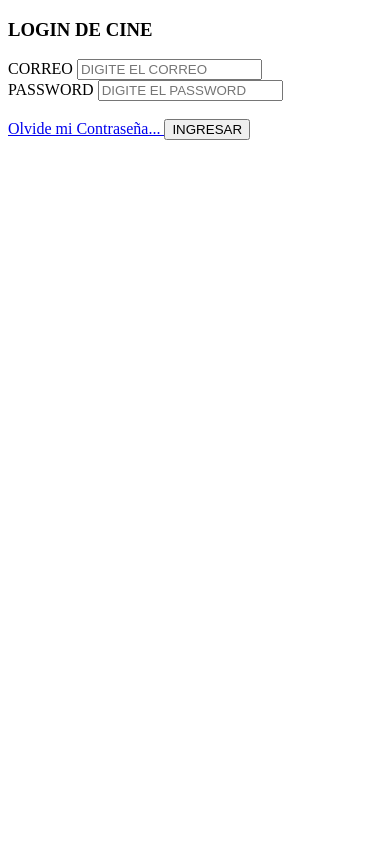
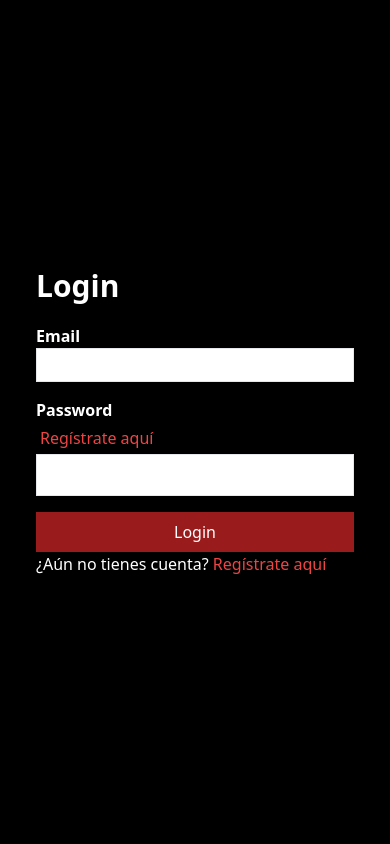
Before and after one commit to Juan458223/Proyecto-Cine, a PHP site: page / in a window 390 px wide. Run offline with PHP 8.4, Linux system fonts and the light colour scheme; some libraries are stand-ins or nearby versions.

Commit message:
feat:add html of login

```diff
--- a/index.php
+++ b/index.php
@@ -1,41 +1,29 @@
-<!doctype html>
-<html lang="es">
-    <head>
-        <!-- Required meta tags -->
-        <meta charset="utf-8">
-        <meta name="viewport" content="width=device-width, initial-scale=1">
-        <title>LOGIN DE CINE</title>
-    </head>
-    <body>
-        <div class="container">
-            <div class="card">
-                <div class="card-header bg-info">
-                    <h3 class="text-white text-center">LOGIN DE CINE</h3>
-                </div>
-                <div class="card-body">
-                    <form name="form" action="/proyectocine/controller/verificar_contraseña.php" method="post">
-                        <div class="row">
-                            <div class="col-md-6">
-                                <label for="user">CORREO</label>
-                                <input type="text" name="correo" class="form-control" placeholder="DIGITE EL CORREO">
-                            </div>
-                            <div class="col-md-6">
-                                <label for="passw">PASSWORD</label>
-                                <input type="password" name="passw" class="form-control" placeholder="DIGITE EL PASSWORD">
-                            </div>
-                            <div class="col-md-12">
-                                <br>
+<!DOCTYPE html>
+<html lang="en">
+<head>
+    <meta charset="UTF-8">
+    <meta name="viewport" content="width=device-width, initial-scale=1.0">
+     <script src="https://cdn.tailwindcss.com"></script>
+    <title>Login</title>
+</head>
+<body class="flex flex-col md:flex-row h-screen w-full overflow-hidden">
 
-                                <a href="./view/DatosRecordar.php">
-                                    Olvide mi Contraseña...
-                                </a>
+    <div class="bg-black text-white h-full w-full md:w-[400px] flex flex-col justify-center p-9 ">
+        <h1 class="text-3xl font-bold mb-5">Login</h1>
+        <form action="login.php" method="post" class=" flex flex-col">
+            <label class="font-semibold">Email</label>
+            <input class="border p-1 mb-4" type="email" name="email" required>
+            <label class="font-semibold">Password</label>
+            <a href="register.php" class="p-1 text-red-500 hover:text-red-400">Regístrate aquí</a>
+            <input class="border p-2 mb-4" type="password" name="password" required>
+            <input class="bg-red-800 text-white p-2 cursor-pointer" type="submit" value="Login">
+        </form>
+        <p>¿Aún no tienes cuenta?<a href="register.php" class="text-red-500 hover:text-red-400"> Regístrate aquí</a></p>
+    </div>
 
-                                <input type="submit" class="btn btn-primary" value="INGRESAR" >
-                            </div>
-                        </div>
-                    </form>
-                </div>
-            </div>
-        </div>
-    </body>
+    <div class="hidden md:block flex-1 bg-gray-200">
+        <img class="w-full h-full object-cover" src="https://i.pinimg.com/originals/8c/4e/c5/8c4ec5138991592cca31db6b2ed46e5e.gif" alt="cine">
+    </div>
+
+</body>
 </html>
```
